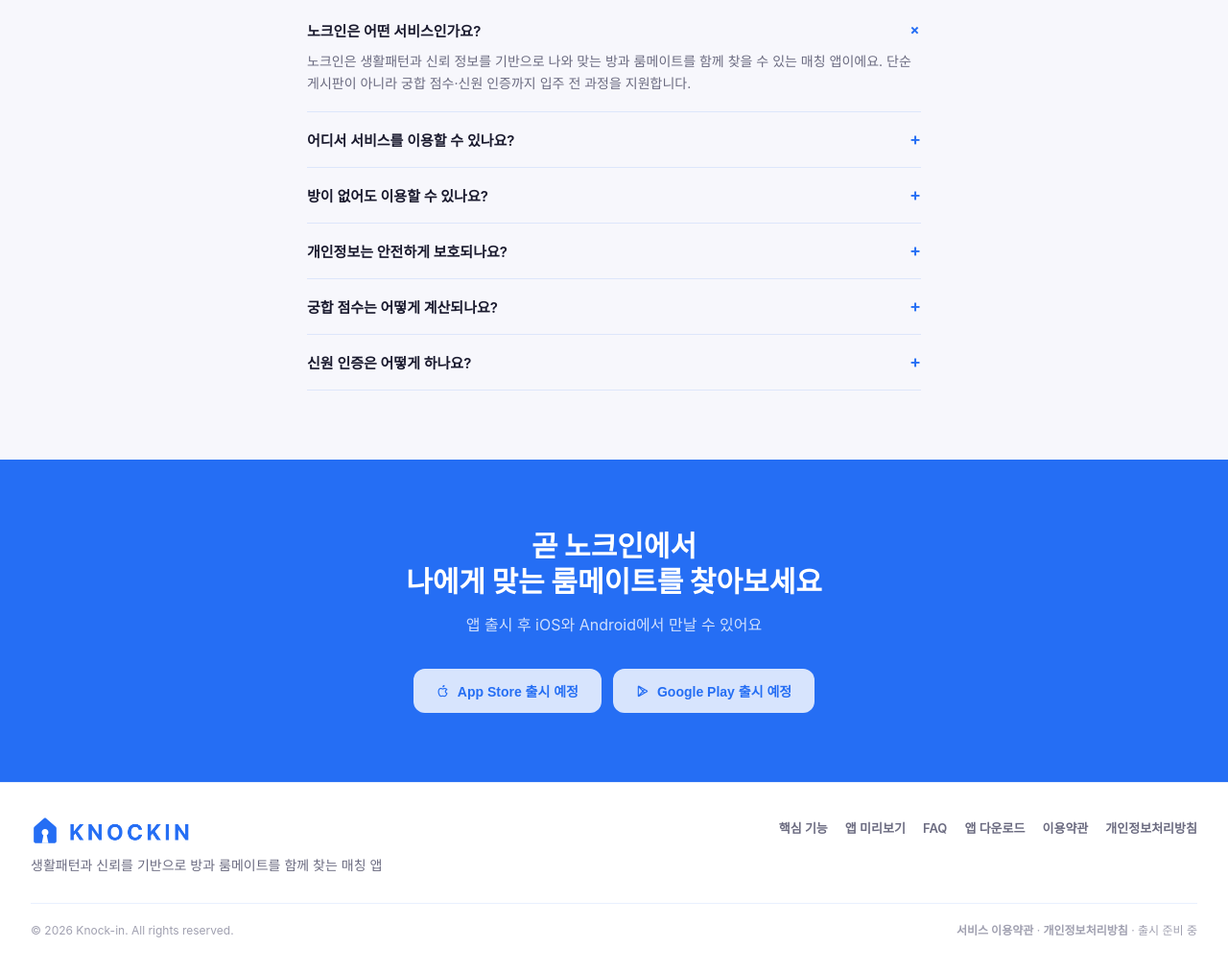
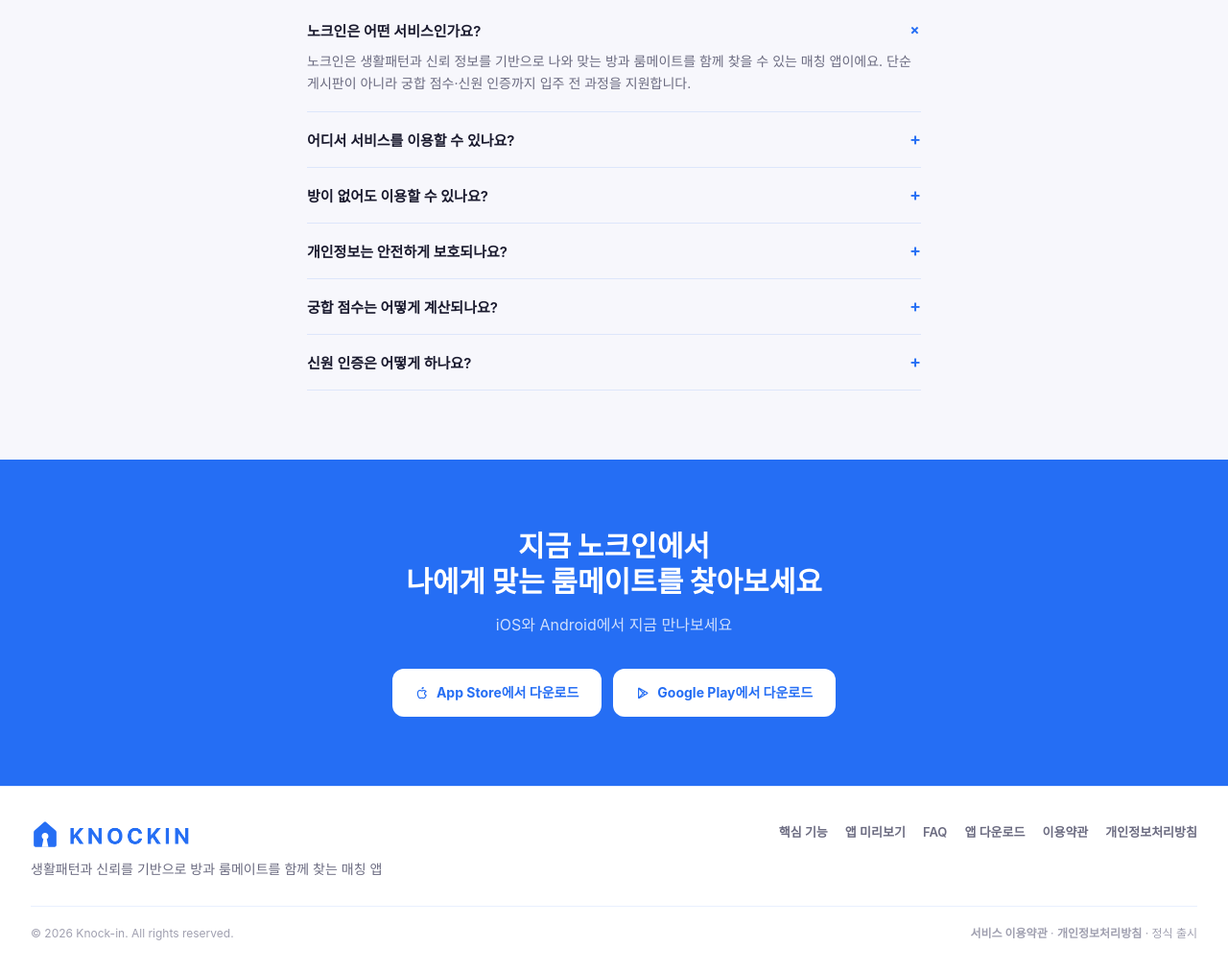
Before and after one commit to Team-Unearned-Income/LandingPage, a plain HTML site: page index.html in a window 1280 px wide. Shown: the part 2218-3230 px from the top of the page at 96% size. Drawn offline with Linux system fonts and the light colour scheme.

Commit message:
feat: 스토어 다운로드 링크 연결

```diff
--- a/index.html
+++ b/index.html
@@ -111,7 +111,7 @@
               "@type": "Offer",
               "price": "0",
               "priceCurrency": "KRW",
-              "availability": "https://schema.org/PreOrder"
+              "availability": "https://schema.org/InStock"
             }
           },
           {
@@ -131,7 +131,7 @@
                 "name": "어디서 서비스를 이용할 수 있나요?",
                 "acceptedAnswer": {
                   "@type": "Answer",
-                  "text": "모바일 앱 기반 서비스로 전국 어디서나 이용할 수 있으며 iOS와 Android를 지원할 예정입니다."
+                  "text": "모바일 앱 기반 서비스로 전국 어디서나 이용할 수 있으며 iOS와 Android를 지원합니다."
                 }
               },
               {
@@ -450,7 +450,7 @@
           </button>
           <div class="faq-a">
             모바일 앱 기반 서비스로 전국 어디서나 이용하실 수 있어요. iOS와
-            Android 모두 지원할 예정입니다.
+            Android 모두 지원합니다.
           </div>
         </div>
         <div class="faq-item">
@@ -520,17 +520,27 @@
 
     <!-- CTA -->
     <section class="cta-section" id="cta">
-      <h2>곧 노크인에서<br />나에게 맞는 룸메이트를 찾아보세요</h2>
-      <p>앱 출시 후 iOS와 Android에서 만날 수 있어요</p>
+      <h2>지금 노크인에서<br />나에게 맞는 룸메이트를 찾아보세요</h2>
+      <p>iOS와 Android에서 지금 만나보세요</p>
       <div class="store-btns">
-        <button type="button" class="store-btn" disabled>
-          <i class="ti ti-brand-apple" aria-hidden="true"></i> App Store 출시
-          예정
-        </button>
-        <button type="button" class="store-btn" disabled>
-          <i class="ti ti-brand-google-play" aria-hidden="true"></i> Google Play
-          출시 예정
-        </button>
+        <a
+          href="https://apps.apple.com/kr/app/%EB%85%B8%ED%81%AC%EC%9D%B8-%EB%A3%B8%EB%A9%94%EC%9D%B4%ED%8A%B8-%EC%B0%BE%EA%B8%B0/id6794372639"
+          class="store-btn"
+          target="_blank"
+          rel="noopener noreferrer"
+          aria-label="App Store에서 노크인 다운로드"
+        >
+          <i class="ti ti-brand-apple" aria-hidden="true"></i> App Store에서 다운로드
+        </a>
+        <a
+          href="https://play.google.com/store/apps/details?id=com.knockin&amp;hl=ko"
+          class="store-btn"
+          target="_blank"
+          rel="noopener noreferrer"
+          aria-label="Google Play에서 노크인 다운로드"
+        >
+          <i class="ti ti-brand-google-play" aria-hidden="true"></i> Google Play에서 다운로드
+        </a>
       </div>
     </section>
 
@@ -576,7 +586,7 @@
         <span class="footer-copy">© 2026 Knock-in. All rights reserved.</span>
         <span class="footer-copy"
           ><a href="terms.html" target="_blank" rel="noopener noreferrer">서비스 이용약관</a> ·
-          <a href="privacy.html" target="_blank" rel="noopener noreferrer">개인정보처리방침</a> · 출시 준비 중</span
+          <a href="privacy.html" target="_blank" rel="noopener noreferrer">개인정보처리방침</a> · 정식 출시</span
         >
       </div>
     </footer>
```
